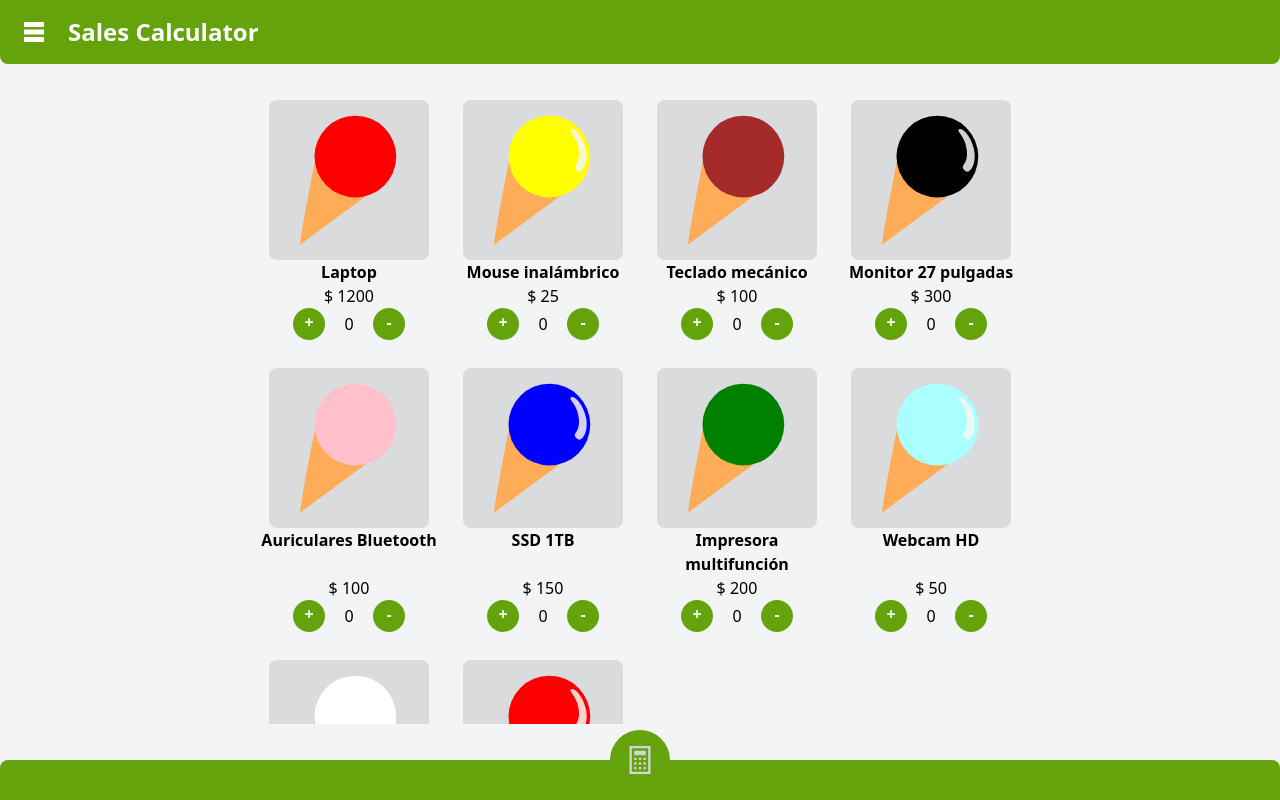
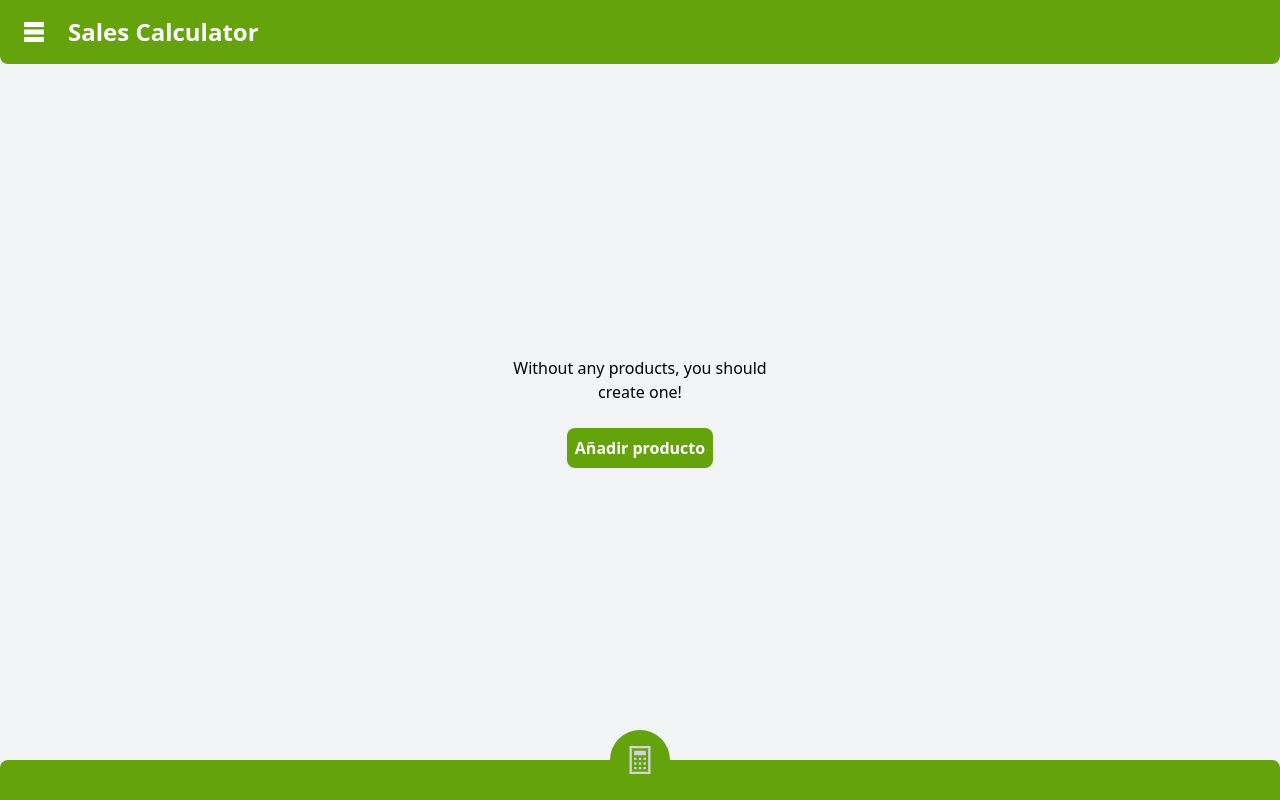
Before and after one commit to AlexRubenPumari/react-product-calculator, a React (Vite) app: page / in a window 1280 px wide. Built offline with nearby package versions, Linux system fonts and the light colour scheme.

Commit message:
Add: Spinner and WithoutProducts components

```diff
--- /dev/null
+++ b/src/hooks/useIndexedDB.js
@@ -0,0 +1,63 @@
+import { useState, useEffect, useRef } from 'react'
+
+export function useIndexedDB() {
+  const [db, setDb] = useState(null)
+  const getAllProducts = () => {
+    return new Promise((resolve, reject) => {
+      if (!db) reject('La base de datos no está inicializada.')
+
+      const transaction = db.transaction('products')
+      const objectStore = transaction.objectStore('products')
+      const request = objectStore.getAll()
+
+      request.onerror = (event) => {
+        console.error('Error al leer productos:', event)
+        // setError('Error al cargar los productos.');
+        reject('Error al leer los productos.')
+      }
+
+      request.onsuccess = (event) => {
+        console.log('Productos obtenidos:', request.result)
+        // setProducts(request.result)
+        resolve(request.result)
+      }
+      // request.onerror = (event) => {
+      //   console.log('error al hacer la lectura')
+      // }
+      // request.onsuccess = (event) => {
+      //   console.log('Resultado?', request.result)
+      //   setProducts(request.result)
+      // }
+    })
+  }
+  useEffect(() => {
+    const request = window.indexedDB.open('App', 1)
+
+    request.onerror = function (e) {
+      alert("Why didn't you allow my web app to use IndexedDB?!")
+    }
+    request.onsuccess = function (e) {
+      console.log('Base de datos abierta correctamente')
+      setDb(e.target.result)
+    }
+    request.onupgradeneeded = e => {
+      const db = e.target.result
+      if (
+        db.objectStoreNames.contains('products') ||
+        db.objectStoreNames.contains('images')
+      )
+        return
+
+      const productsOS = db.createObjectStore('products', {
+        keyPath: 'id',
+        autoIncrement: true,
+      })
+      const imagesOS = db.createObjectStore('images', {
+        keyPath: 'id',
+        autoIncrement: true,
+      })
+      console.log('Object Stores creados.')
+    }
+  }, [])
+  return { db, getAllProducts }
+}
--- a/src/modules/_products/_index/PageIndex.jsx
+++ b/src/modules/_products/_index/PageIndex.jsx
@@ -1,10 +1,14 @@
-import Main from './components/Main'
 import Footer from './components/Footer'
+import ListOfProducts from './components/ListOfProducts'
 
-export default function PageIndex () {
+export default function PageIndex() {
   return (
     <>
-      <Main />
+      <main className='flex-grow py-9 overflow-hidden'>
+        <ListOfProducts
+          className='max-w-3xl h-full mx-auto flex flex-wrap gap-x-2 gap-y-7 Scrollbar'
+        />
+      </main>
       <Footer />
     </>
   )
--- a/src/modules/_products/_index/components/Footer.jsx
+++ b/src/modules/_products/_index/components/Footer.jsx
@@ -18,7 +18,7 @@ export default function Footer() {
         <ButtonCircle
           className='ButtonPrimary-bold p-5 sm:p-4 absolute left-1/2 -translate-x-1/2 -translate-y-1/2'
           onClick={() => setToggleModal(true)}
-          disabled={filteredProducts.length === 0}
+          disabled={!filteredProducts || filteredProducts.length === 0}
         >
           <IconCalculator className='w-7' />
         </ButtonCircle>
--- a/src/modules/_products/_index/components/ListOfProducts.jsx
+++ b/src/modules/_products/_index/components/ListOfProducts.jsx
@@ -1,31 +1,24 @@
 import { useContext } from 'react'
 import { ProductsContext } from '../../contexts/products'
 import CardProduct from './CardProduct'
+import Spinner from './Spinner'
+import WithoutProducts from './WithoutProducts'
 
-export default function ListOfProducts({className = ''}) {
+export default function ListOfProducts ({ className = '' }) {
   const { products } = useContext(ProductsContext)
-
+  const divClassName = `${className}${products?.length > 0 ? '' : ' flex-center-all'}`
   return (
-    <div className={className}>
+    <div className={divClassName}>
+      { products === null && <Spinner /> }
+      { products?.length === 0 && <WithoutProducts /> }
       {
-        products?.length === 0 ? (
-          <WithoutProducts />
-        ) : (
+        (products?.length > 0 && products !== null) && (
           <><Products products={products} /><GhostProducts /></>
         )
       }
     </div>
   )
 }
-
-function WithoutProducts () {
-  return (
-    <p className='w-full flex-center-all select-none'>
-      Without any products, you should create one!
-    </p>
-  )
-}
-
 function Products ({ products }) {
   return products.map(({ id, name, price, count, img }) => (
     <CardProduct
--- a/src/modules/_products/_index/components/Main.jsx
+++ /dev/null
@@ -1,13 +0,0 @@
-import products from '../../mooks/products.json'
-import ListOfProducts from './ListOfProducts'
-
-export default function Main() {
-  return (
-    <main className='flex-grow py-9 overflow-hidden'>
-      <ListOfProducts
-        className='max-w-3xl h-full mx-auto flex flex-wrap gap-x-2 gap-y-7 Scrollbar'
-        products={products}
-      />
-    </main>
-  )
-}
--- /dev/null
+++ b/src/modules/_products/_index/components/Spinner.jsx
@@ -0,0 +1,8 @@
+export default function Spinner() {
+  return (
+    <div
+      className='inline-block h-8 w-8 rounded-full border-4 border-solid border-current border-r-transparent align-middle animate-spin text-lime-600'
+      role='status'
+    />
+  )
+}
--- /dev/null
+++ b/src/modules/_products/_index/components/WithoutProducts.jsx
@@ -0,0 +1,18 @@
+import { useContext } from 'react'
+import { PageContext } from '../../../../contexts/page'
+
+export default function WithoutProducts () {
+  const { goAddProductPage } = useContext(PageContext)
+
+  return (
+    <div className='flex-center-all flex-col gap-6'>
+      <p className='w-5/6 text-center'>Without any products, you should create one!</p>
+      <button
+        onClick={() => goAddProductPage()}
+        className='Button ButtonPrimary'
+      >
+        Añadir producto
+      </button>
+    </div>
+  )
+}
--- a/src/modules/_products/hooks/useProducts.js
+++ b/src/modules/_products/hooks/useProducts.js
@@ -1,10 +1,18 @@
-import { useState } from 'react'
+import { useEffect, useState } from 'react'
 import { changeProductCount } from '../logic/products'
-import someProducts from '../mooks/products.json'
+import { useIndexedDB } from '../../../hooks/useIndexedDB'
 
 export default function useProducts() {
-  const [products, setProducts] = useState(() => someProducts)
-  const filteredProducts = products.filter(product => product.count > 0)
+  const { db, getAllProducts } = useIndexedDB()
+  const [products, setProducts] = useState(null)
+
+  useEffect(() => {
+    getAllProducts()
+      .then(products => setProducts(products))
+      .catch(console.log)
+  }, [db])
+
+  const filteredProducts = products?.filter(product => product.count > 0)
 
   const increaseProductCount = (id, products) =>
     setProducts(changeProductCount({ id, products, step: 1, max: 10 }))
```
Also changed, not shown: src/App.jsx (+8 -6 lines).
